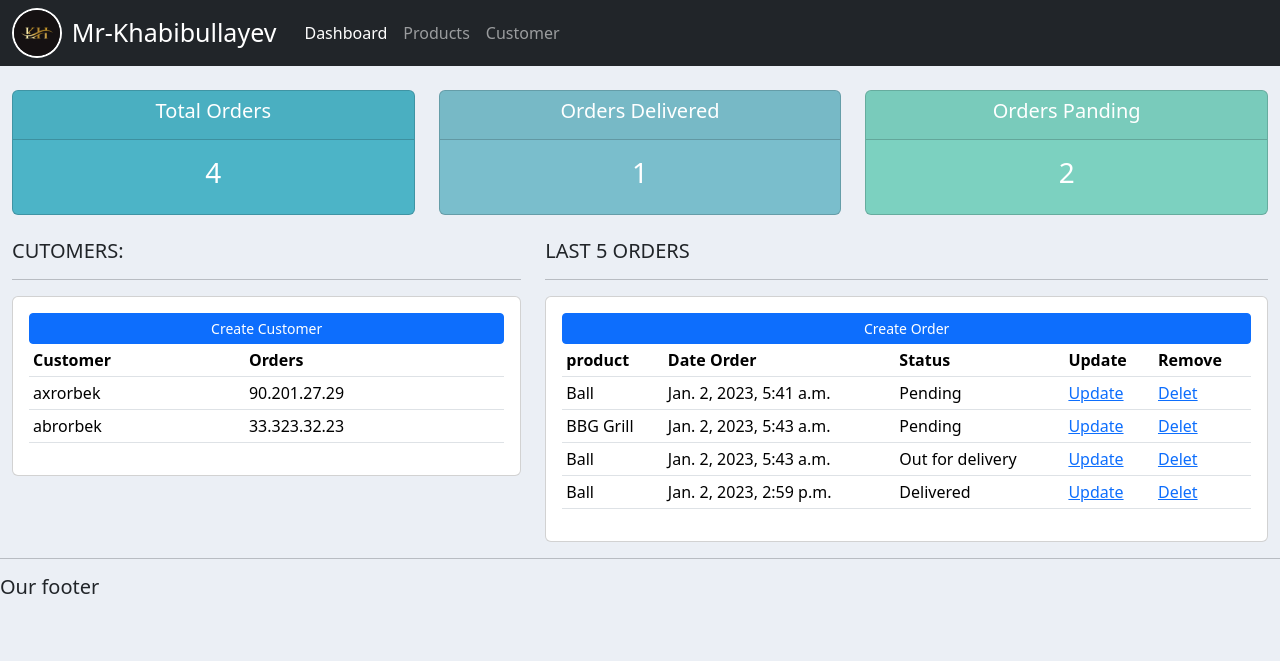
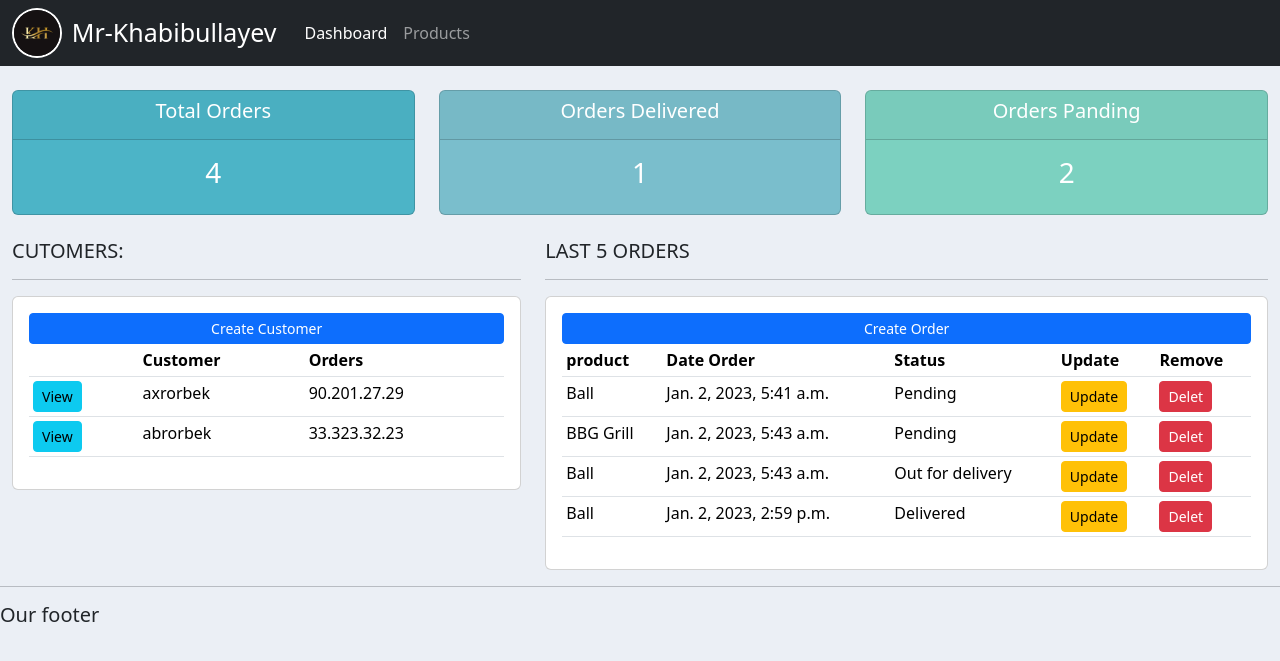
Before and after one commit to Mr-Khabibullayev/Crm-system, a Django app: page / in a window 1280 px wide. Shown: the top 661 px of the page. Run offline with Django 4.2, Linux system fonts and the light colour scheme; data comes from the database, SQL or seed files in the repository.

Commit message:
customers setted

```diff
--- a/accounts/templates/accounts/dashboard.html
+++ b/accounts/templates/accounts/dashboard.html
@@ -14,11 +14,15 @@
             <a href="" class="btn btn-primary btn-sm btn-block" >Create Customer</a>
             <table class="table table-sm">
                 <tr>
+                    <th></th>
                     <th>Customer</th>
                     <th>Orders</th>
                 </tr>
                 {% for customer in customers %}
                 <tr>
+                    <td>
+                        <a class="btn btn-sm btn-info" href="{% url 'customer' customer.id %}">View</a>
+                    </td>
                     <td>{{customer.name}}</td>
                     <td>{{customer.phone}}</td>
                 </tr>
@@ -45,10 +49,10 @@
                     <td>{{order.date_created}}</td>
                     <td>{{order.status}}</td>
                     <td>
-                        <a href="">Update</a>
+                        <a class="btn btn-sm btn-warning" href="">Update</a>
                     </td>
                     <td>
-                        <a href="">Delet</a>
+                        <a class="btn btn-sm btn-danger" href="">Delet</a>
                     </td>
                 </tr>
                 {% endfor %}
--- a/accounts/templates/accounts/navbar.html
+++ b/accounts/templates/accounts/navbar.html
@@ -11,13 +11,10 @@
         <div class="collapse navbar-collapse" id="navbarNav">
             <ul class="navbar-nav">
                 <li class="nav-item">
-                    <a class="nav-link active" aria-current="page" href="#">Dashboard</a>
+                    <a class="nav-link active" aria-current="page" href="{% url 'home' %}">Dashboard</a>
                 </li>
                 <li class="nav-item">
-                    <a class="nav-link" href="#">Products</a>
-                </li>
-                <li class="nav-item">
-                    <a class="nav-link" href="#">Customer</a>
+                    <a class="nav-link" href="{% url 'products' %}">Products</a>
                 </li>
             </ul>
         </div>
--- a/accounts/urls.py
+++ b/accounts/urls.py
@@ -2,7 +2,7 @@ from django.urls import path
 from . import views
 
 urlpatterns = [
-    path('',views.home),
-    path('products/',views.products),
-    path('customer/<str:pk_test>',views.customer),
+    path('',views.home,name='home'),
+    path('products/',views.products,name='products'),
+    path('customer/<str:pk_test>',views.customer, name='customer' ),
 ]
--- a/accounts/views.py
+++ b/accounts/views.py
@@ -34,7 +34,8 @@ def customer(request,pk_test):
     customer = Customer.objects.get(id=pk_test)
 
     orders = customer.order_set.all()
+    order_count = orders.count()
 
-    context = {'customer': customer,'orders': orders}
+    context = {'customer': customer,'orders': orders,'order_count': order_count}
 
     return render(request , 'accounts/customer.html',context)
```
Also changed, not shown: accounts/templates/accounts/customer.html (+5 -5 lines).
